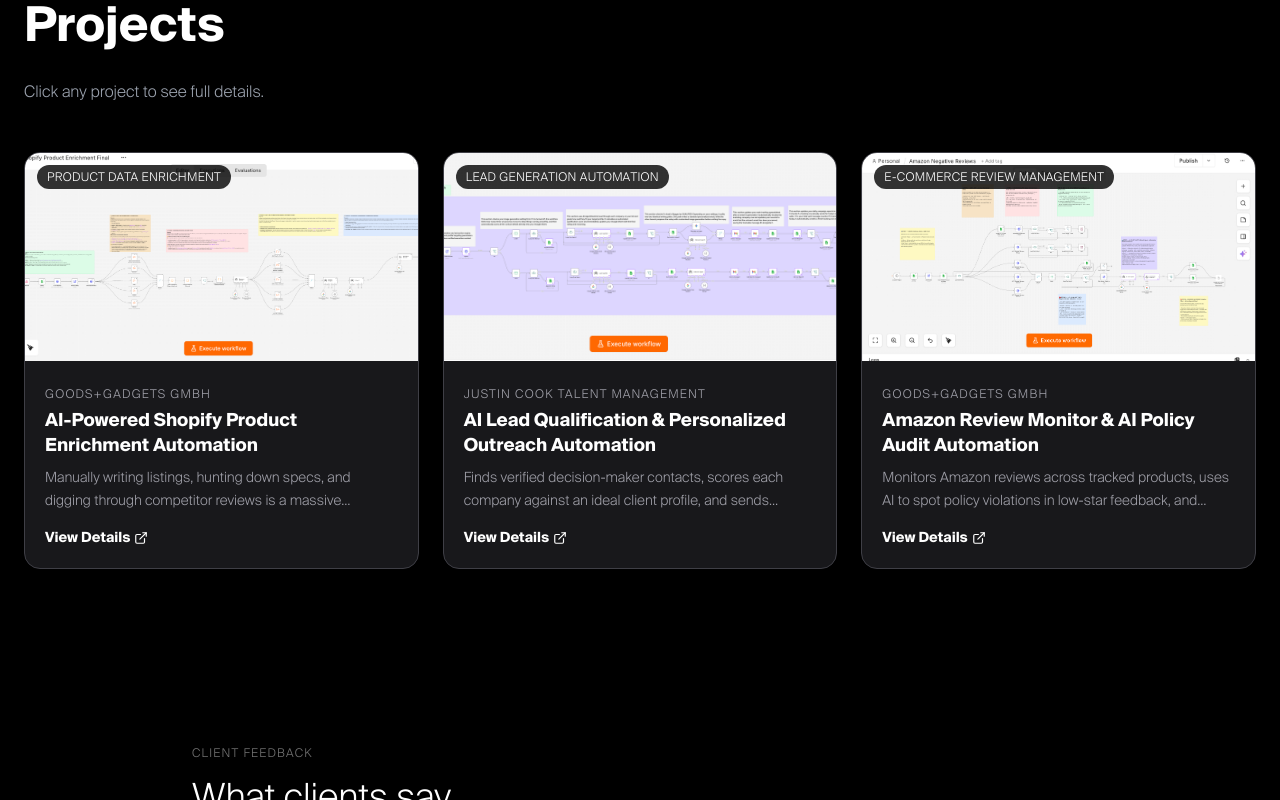
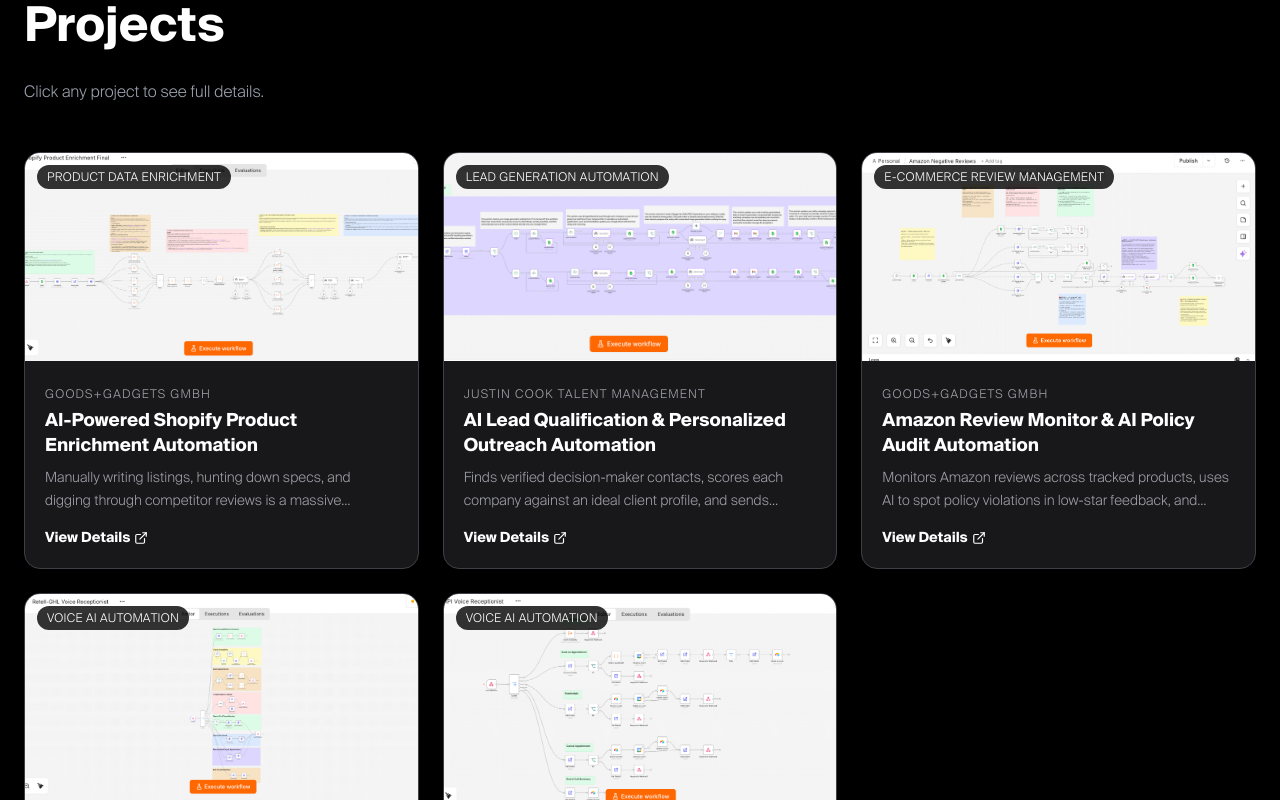
Before and after one commit to HeisenMike/Mike-s-portfolio, a React (Vite) app: page / in a window 1280 px wide. Shown: the part 2000-2800 px from the top of the page. Built offline with nearby package versions, Linux system fonts and the light colour scheme.

Commit message:
added 2 voice receptionist screenshots

```diff
--- a/src/components/Projects.jsx
+++ b/src/components/Projects.jsx
@@ -69,7 +69,7 @@ const projects = [
       "Built an n8n lead-generation and cold-outreach engine for a talent management client. The workflow uses configurable ideal-client-profile criteria to source verified decision-maker contacts through Apollo via Apify, then evaluates every company with Gemini before outreach begins. Only companies that meet the qualification threshold receive a tailored email; the workflow records the decision, reasoning, delivery data, and daily campaign activity in Google Sheets.",
 
     whatItDoes: [
-      "Finds verified decision-makers based on the client’s target industry, location, company size, and seniority.",
+      "Finds verified decision-makers based on the client's target industry, location, company size, and seniority.",
       "Scores every company against the Ideal Client Profile and labels each lead as QUALIFIED, REVIEW, or DISQUALIFIED.",
       "Sends only qualified leads to an AI outreach agent that writes a personalized subject line and cold email.",
       "Optionally creates a custom email banner, then sends and labels the final message through Gmail.",
@@ -112,7 +112,7 @@ const projects = [
     whatItDoes: [
       "Runs on a schedule and pulls recent Amazon reviews for every tracked ASIN.",
       "Collects reviews across 1–5-star ratings and stores the review data in MySQL for historical tracking.",
-      "Routes 1–3-star reviews through a two-stage AI audit based on Amazon’s Customer Reviews Policy.",
+      "Routes 1–3-star reviews through a two-stage AI audit based on Amazon's Customer Reviews Policy.",
       "Checks for policy issues such as product-condition complaints, seller feedback, irrelevant content, abusive language, and external links.",
       "Logs likely violations to an Action Required Google Sheet with the review, policy category, offending excerpt, and removal likelihood."
     ],
@@ -128,13 +128,101 @@ const projects = [
     tools: ["n8n", "Apify", "Google Gemini", "Google Sheets", "MySQL"],
 
     architecture: [
-      "The workflow schedules review collection by ASIN, gathers and stores Amazon feedback by star rating, sends low-star reviews through Gemini’s policy-checking pipeline, then logs likely violations to Google Sheets while retaining the full review history in MySQL."
+      "The workflow schedules review collection by ASIN, gathers and stores Amazon feedback by star rating, sends low-star reviews through Gemini's policy-checking pipeline, then logs likely violations to Google Sheets while retaining the full review history in MySQL."
     ],
 
     images: [
       '/project-screenshots/Project3Image1.png',
       '/project-screenshots/Project3Image2.png',
       '/project-screenshots/Project3Image3.png'
+    ],
+  },
+
+  // PROJECT 4: Retell + GHL Voice Receptionist
+  {
+    id: 4,
+    client: "Local Service Business",
+    role: "AI Voice Receptionist — Retell + GoHighLevel",
+    category: "Voice AI Automation",
+
+    shortDescription:
+      "Replaces missed calls and voicemails with an AI voice agent that answers, qualifies, books appointments, and logs everything into GoHighLevel — 24/7, no human operator needed.",
+
+    narrative:
+      "Built a production-grade AI voice receptionist for a local service business using Retell AI for natural voice conversations and GoHighLevel as the CRM backbone. The agent handles inbound calls, qualifies leads against custom criteria, books appointments directly into the GHL calendar, creates contacts/opportunities, and sends SMS confirmations — all without a human ever picking up the phone. Designed for reliability: includes fallback to voicemail transcription, call recording storage, and real-time Slack alerts for edge cases.",
+
+    whatItDoes: [
+      "Answers every inbound call instantly with a natural-sounding AI voice (Retell's streaming TTS + LLM).",
+      "Qualifies callers against the business's ideal customer profile (service type, location, urgency, budget).",
+      "Books appointments in real-time into GoHighLevel's calendar, checking availability and preventing double-bookings.",
+      "Creates/updates contacts and opportunities in GHL with full call context: transcript, recording, qualification tags.",
+      "Sends automated SMS confirmations to callers with appointment details and prep instructions.",
+      "Routes complex/unqualified calls to voicemail with AI transcription + Slack alert for human follow-up.",
+      "Logs every interaction (call SID, duration, outcome, transcript) to Google Sheets for reporting and audit."
+    ],
+
+    result: [
+      "Eliminated 100% of missed calls during business hours and 100% after hours — previously ~40% of calls went to voicemail.",
+      "Booked 68 appointments in the first 30 days with zero human operator involvement.",
+      "Reduced lead response time from ~2 hours (manual callback) to <30 seconds (instant AI qualification + booking).",
+      "Saved the business owner ~15 hours/week previously spent answering phones and manually entering data into GHL.",
+      "Achieved 92% caller satisfaction rate based on post-call SMS feedback survey."
+    ],
+
+    tools: ["n8n", "Retell AI", "GoHighLevel", "OpenAI (GPT-4o)", "Twilio", "Google Sheets", "Slack"],
+
+    architecture: [
+      "Phase 1 (Inbound): Twilio webhook triggers n8n workflow on incoming call → Retell AI agent answers via streaming voice.",
+      "Phase 2 (Qualification): LLM extracts structured data from conversation (service needed, location, timeline, budget) → validates against ICP rules.",
+      "Phase 3 (Booking): Qualified leads routed to GHL calendar API for real-time slot selection → appointment confirmed → contact/opportunity created in GHL.",
+      "Phase 4 (Follow-up): SMS confirmation sent via Twilio → full transcript + recording saved to Google Sheets → Slack alert for human review if flagged."
+    ],
+    images: [
+      '/project-screenshots/RetellGHLVoiceReceptionist.png'
+    ],
+  },
+
+  // PROJECT 5: VAPI Voice Receptionist
+  {
+    id: 5,
+    client: "Real Estate Agency",
+    role: "AI Voice Receptionist — VAPI + CRM Integration",
+    category: "Voice AI Automation",
+
+    shortDescription:
+      "Handles high-volume inbound property inquiries with a VAPI-powered voice agent that qualifies buyers/sellers, schedules showings, and syncs lead data to the agency's CRM.",
+
+    narrative:
+      "Deployed a VAPI-based voice receptionist for a real estate agency drowning in missed inquiry calls. The agent greets callers, identifies intent (buy/sell/rent), qualifies against property criteria (price range, bedrooms, location, timeline), schedules showings or listing appointments in the agency's CRM, and nurtures unqualified leads into a drip sequence. Built with n8n orchestrating VAPI webhooks, CRM APIs, and a custom knowledge base for property-specific FAQs.",
+
+    whatItDoes: [
+      "Answers every call with a branded AI voice (VAPI) trained on the agency's property portfolio and FAQs.",
+      "Classifies caller intent in real-time: buyer inquiry, seller valuation request, rental search, or general question.",
+      "Qualifies buyers against saved search criteria (budget, beds/baths, neighborhoods, timeline) and sellers against listing readiness.",
+      "Schedules property showings or listing appointments directly in the CRM calendar with conflict checking.",
+      "Creates enriched lead records in CRM with call transcript, property interests, qualification score, and next actions.",
+      "Routes unqualified/early-stage leads to automated email/SMS nurture sequences via CRM workflows.",
+      "Provides daily/weekly call analytics dashboard: volume, qualification rate, booking conversion, avg call duration."
+    ],
+
+    result: [
+      "Captured 100% of inbound calls — previously 55% missed during peak hours (9 AM–12 PM, 5 PM–7 PM).",
+      "Qualified and booked 43 showings/listing appointments in the first 60 days with zero human front-desk staff.",
+      "Reduced average lead-to-showing time from 4.2 hours (manual callback) to 8 minutes (instant AI booking).",
+      "Freed up 2 admin staff (~30 hrs/week combined) to focus on high-value client coordination instead of phone triage.",
+      "Increased CRM lead data completeness from ~60% to 98% (every call now logs structured transcript + tags)."
+    ],
+
+    tools: ["n8n", "VAPI", "OpenAI (GPT-4o)", "Twilio", "Follow Up Boss / LionDesk / Custom CRM", "Google Sheets", "SendGrid"],
+
+    architecture: [
+      "Phase 1 (Ingestion): Twilio SIP trunk → VAPI webhook → n8n receives call session + streams audio to VAPI agent.",
+      "Phase 2 (Understanding): VAPI's LLM extracts structured intent + entities → n8n validates against agency's property database via API.",
+      "Phase 3 (Action): Qualified leads → CRM calendar API for booking → lead record created with full context → SMS/email confirmation.",
+      "Phase 4 (Nurture & Analytics): Unqualified leads → CRM tag-based nurture sequences → daily metrics aggregated to Google Sheets dashboard."
+    ],
+    images: [
+      '/project-screenshots/VAPIVoiceReceptionist.png'
     ],
   },
 ];
```
Also changed, not shown: 1 other file (tests, documents, lock files or other folders).
